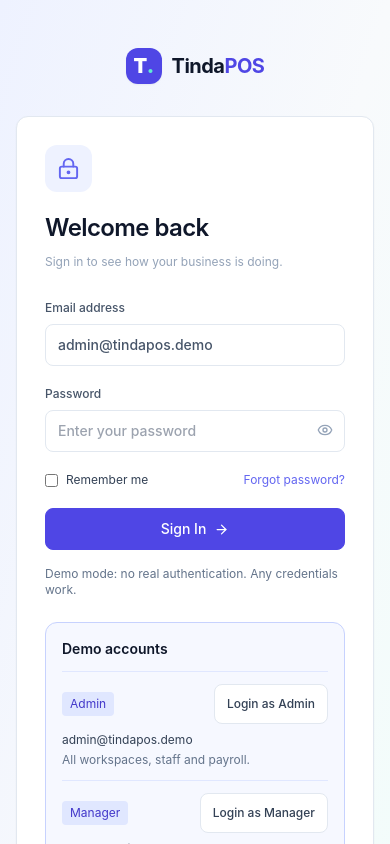
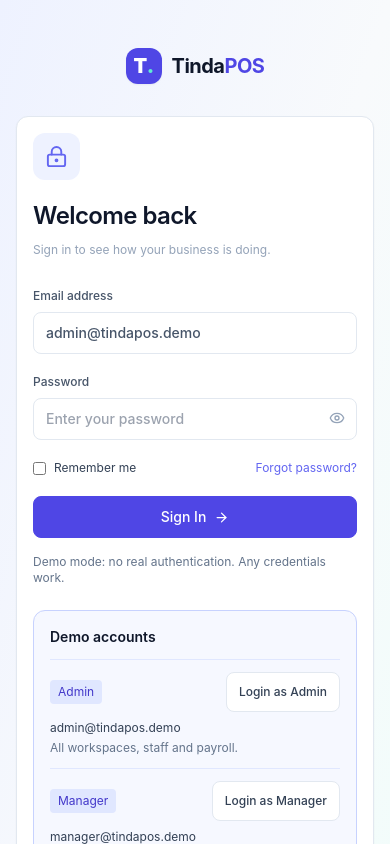
Before and after one commit to mandocdocmawin-dot/POS-System, a React (Vite) app: page /sign-in in a window 390 px wide. Shown: the top 844 px of the page. Built offline with nearby package versions, Linux system fonts and the light colour scheme.

Commit message:
style(responsive): fix responsive, dark mode and print issues across all pages

```diff
--- a/src/index.css
+++ b/src/index.css
@@ -43,7 +43,7 @@
     @apply btn h-10 w-10 shrink-0 p-0;
   }
   .muted {
-    @apply text-xs text-slate-400 dark:text-slate-500;
+    @apply text-xs text-slate-600 dark:text-slate-400;
   }
   .menu-active {
     @apply bg-indigo-50 text-indigo-600 dark:bg-indigo-500/15 dark:text-indigo-300;
@@ -53,3 +53,23 @@
   scrollbar-width: thin;
   scrollbar-color: #cbd5e1 transparent;
 }
+
+/* Constrain layout tracks so wide tables scroll inside their own cards. */
+main, .panel, .card { min-width: 0; }
+img, video { max-width: 100%; }
+input, select, textarea { max-width: 100%; }
+p, dd, h1, h2, h3 { overflow-wrap: anywhere; }
+@media (max-width: 639px) {
+ dialog[aria-modal="true"] { width: calc(100% - 1rem); max-height: 96dvh; }
+ dialog.h-dvh { width: 100%; max-width: 100%; height: 100dvh; max-height: 100dvh; border-radius: 0; }
+ .card { padding: 1rem; }
+}
+@media (prefers-reduced-motion: reduce) {
+ *, *::before, *::after { animation-duration: .01ms !important; animation-iteration-count: 1 !important; transition-duration: .01ms !important; scroll-behavior: auto !important; }
+}
+@media print {
+ .report-document *, #purchase-order *, #staff-schedule * { color: #111 !important; background-color: white !important; }
+ .report-document table { width: 100%; min-width: 0; }
+ .report-document input, .report-document select, .report-document nav { display: none !important; }
+ .report-document [role="status"], .report-document [role="alert"] { display: none !important; }
+}
```
